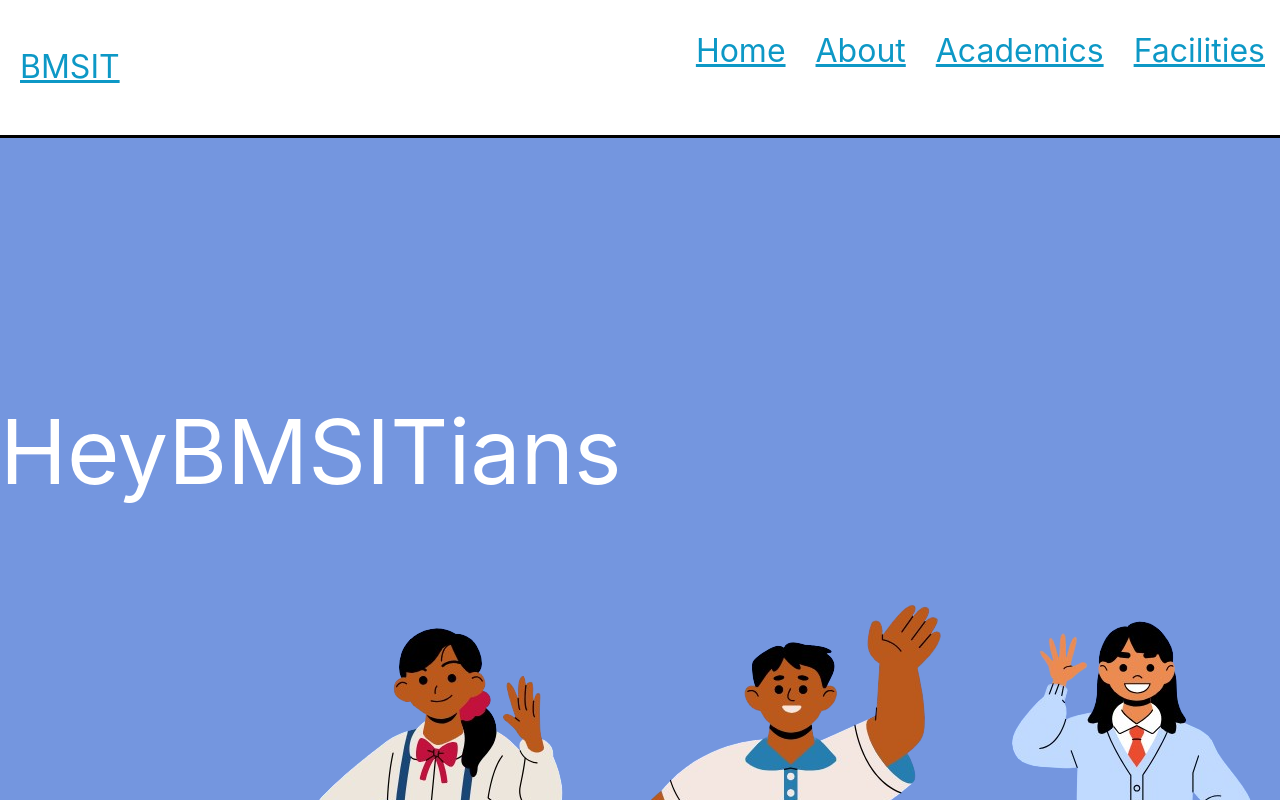
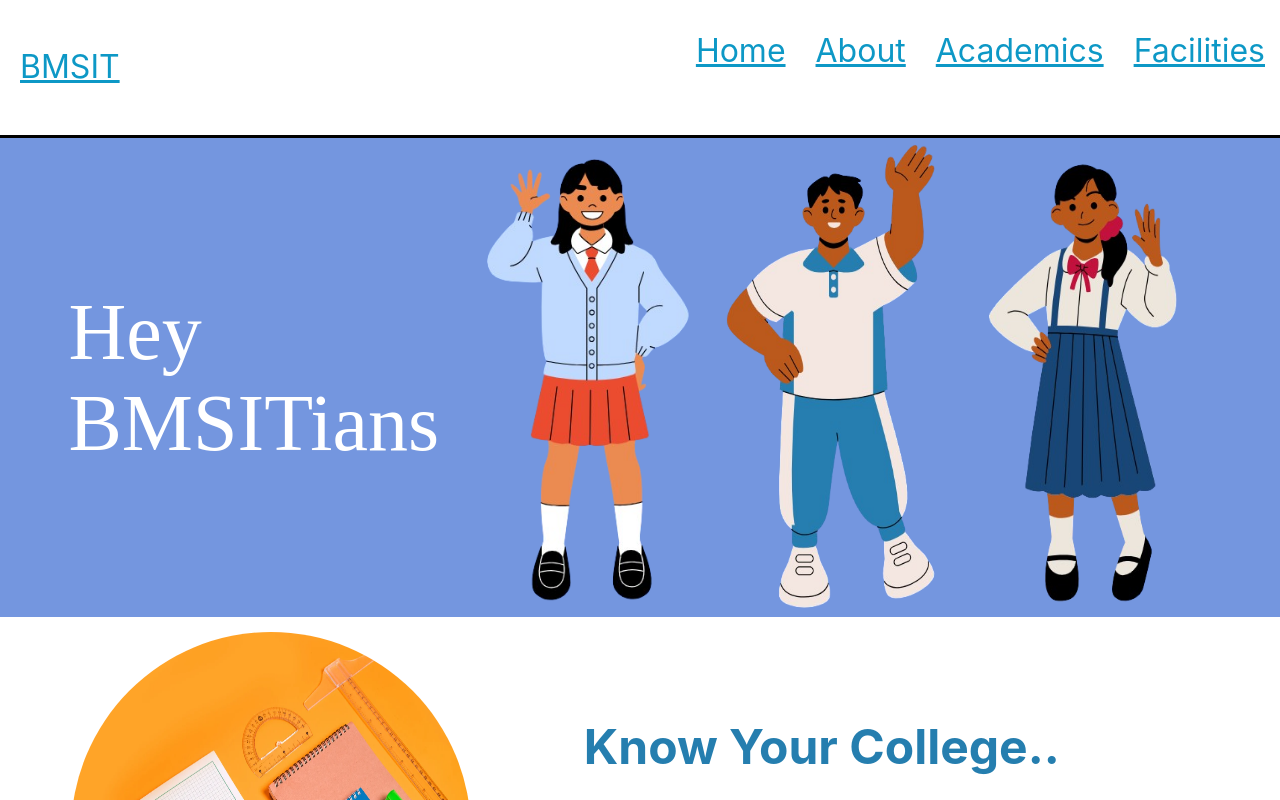
Before and after one commit to Ankit27-09/devcraft, a React (Create React App) app: page / in a window 1280 px wide. Shown: the top 800 px of the page. Built offline with nearby package versions, Linux system fonts and the light colour scheme.

Commit message:
five commit

```diff
--- a/src/App.css
+++ b/src/App.css
@@ -94,40 +94,32 @@
   font-size: 25px;
 }
 
-#showcase, #showcase .container{
-  background-color: #7496DF;
-  overflow: auto;
-}
-
-#showcase .showcase-content .text1, #showcase .showcase-content .text2{
-  float: left;
-  padding-top: 170px;
-  font-size: 90px;
-}
-
-#showcase .showcase-content p{
-  font-size: 60px;
-  line-height: 1.2em;
-  color: white;
-}
-
-#showcase .showcase-images {
-  float: right;
-}
-
-#showcase .showcase-images img{
-  float: right;
-  display: inline-block;
-  margin: 0;
-  padding: 0;
-  font-size: 0;
+.showcase{
+  display: flex;
 }
 
 
-.background-1 {
-  background-color:#7496DF;
-  height:100vh;
+.text1{
+  color: #fff;
+  width: 20%;
+  font-size:80px;
+  font-family:'Times New Roman', Times, serif;
+}
+.main-page{
+  background-color: #7496DF;
+}
 
+.showcase{
+  display: flex;
+  align-items: center;
+  justify-content: space-around;
+}
+.showcase-images{
+  display: flex;
+
+}
+.showcase-images img{
+  width: 250px;
 }
 
 .full-container {
--- a/src/Pages/Home.jsx
+++ b/src/Pages/Home.jsx
@@ -22,23 +22,19 @@ const Home = () => {
     <>
     <div className="main-page">
 
-    <div id="showcase">
-            <div class="container">
-                <div class="showcase-content">
-                    <p class="text1">Hey</p>
-                    <p class="text2">BMSITians</p>
+    <div className="showcase">
 
-                </div>
+        <p class="text1">Hey BMSITians</p>
+
                 <div class="showcase-images">
                     <img src={girl1} alt="Girl1"/>
                     <img src={boy} alt="Boy"/>
                     <img src={girl2} alt="Girl2"/>
                 </div>
-            </div>
+
+        </div>
         </div>
 
-
-    </div>
  <div className="know">
   <div className="know-img">
 
@@ -105,7 +101,7 @@ const Home = () => {
         <div class="right-content">
             <p> Designed by Canva </p>
         </div>
-    </footer>
+ </footer>
 </>
   )}
 
```
